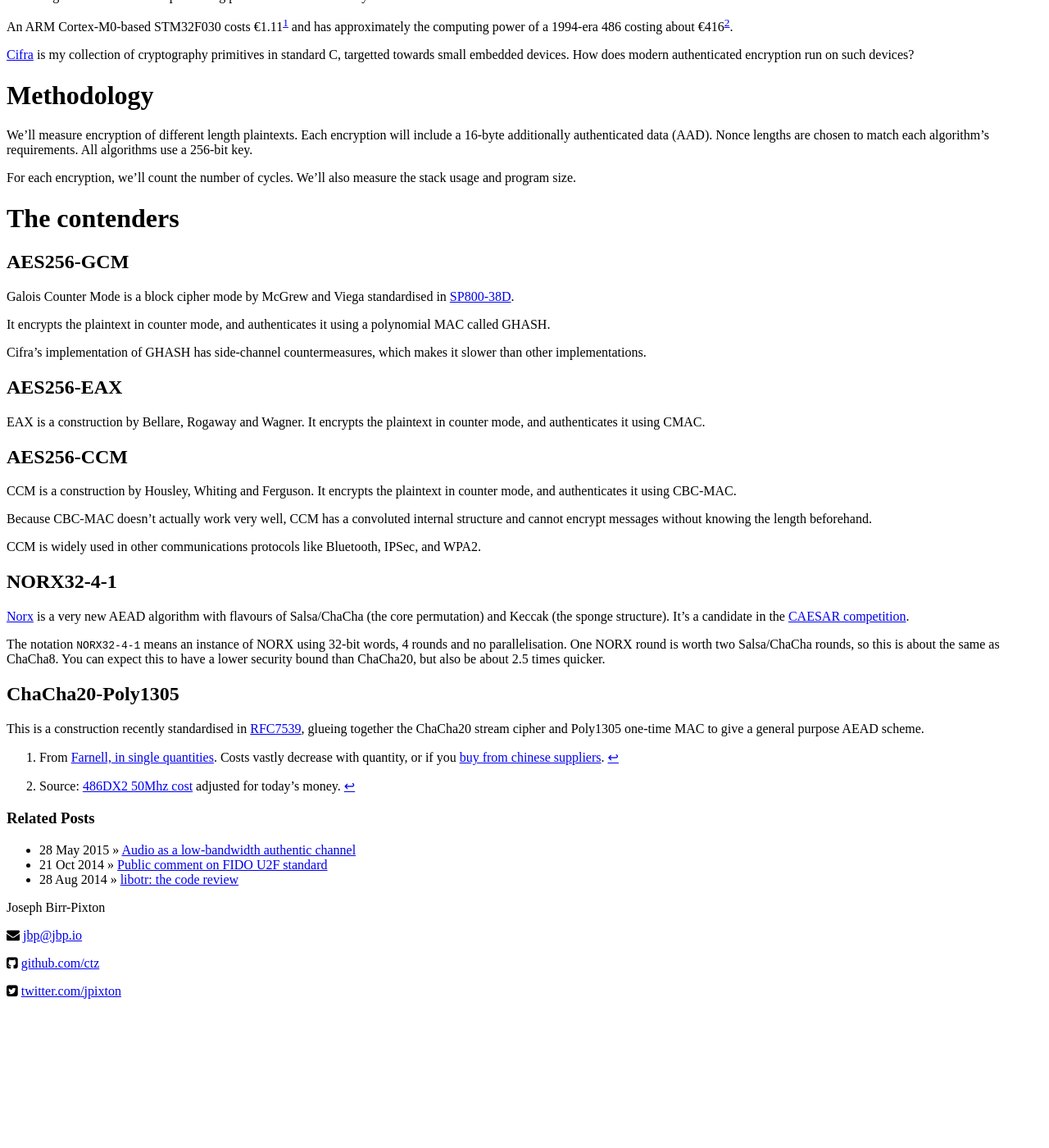
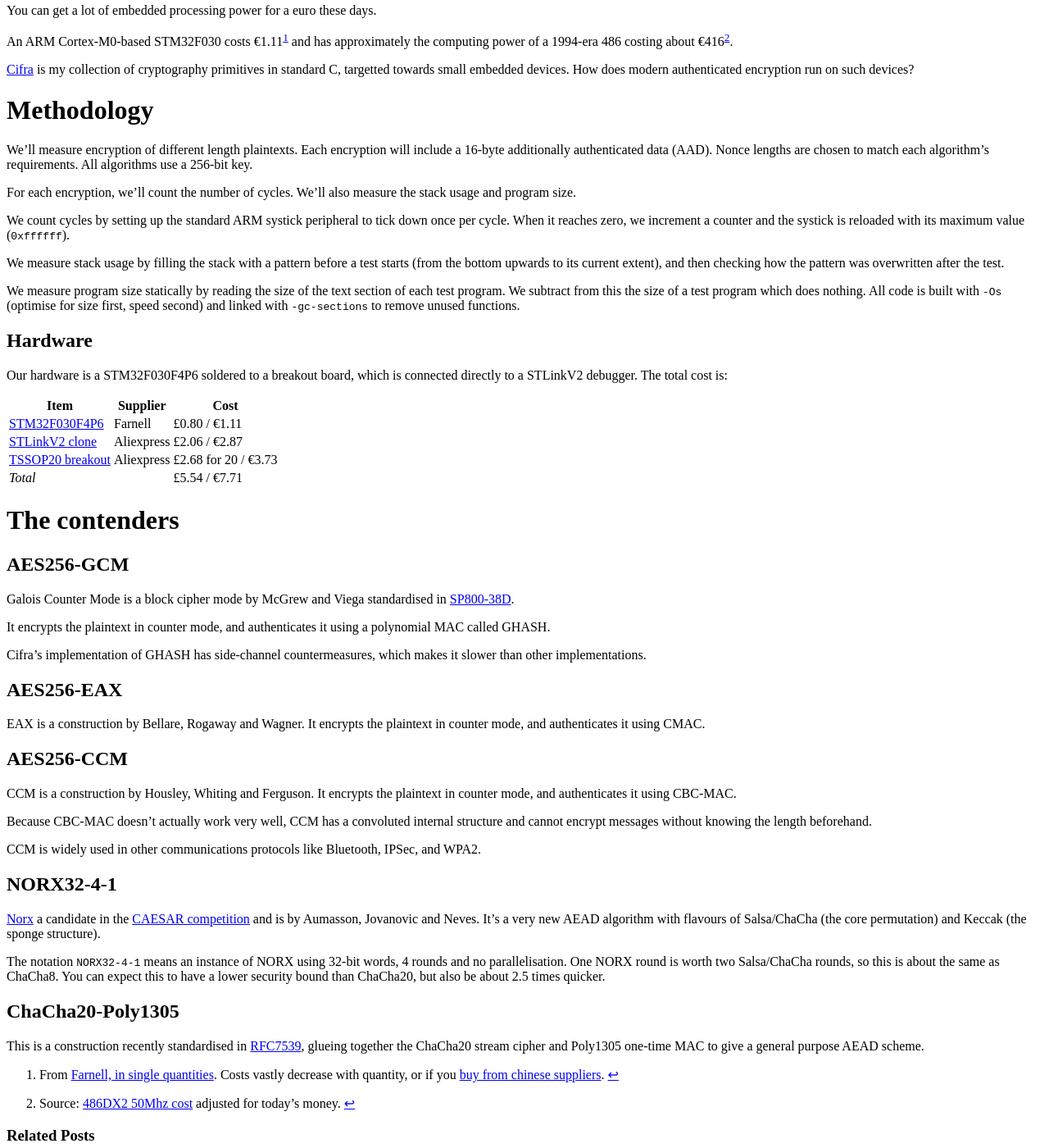
Before and after one commit to ctz/ctz.github.com, a Jekyll site: the page built from _posts/2010-05-31-modern-authenticated-encryption-for-1-euro.md, in a window 1280 px wide and 1400 px high, scrolled down 280 px. Shown: the whole window at 82% size. Built offline with Jekyll 4.4.1, drawn with Linux system fonts in a browser that asks for light colours; before the commit the page ends 1514 px from its top, so only the background shows below that.

Commit message:
more method

```diff
--- a/_posts/2010-05-31-modern-authenticated-encryption-for-1-euro.md
+++ b/_posts/2010-05-31-modern-authenticated-encryption-for-1-euro.md
@@ -24,6 +24,28 @@
 
 For each encryption, we'll count the number of cycles.  We'll also measure the stack usage and program size.
 
+We count cycles by setting up the standard ARM systick peripheral to tick down once per cycle.  When
+it reaches zero, we increment a counter and the systick is reloaded with its maximum value (`0xffffff`).
+
+We measure stack usage by filling the stack with a pattern before a test starts (from the bottom
+upwards to its current extent), and then checking how the pattern was overwritten after the test.
+
+We measure program size statically by reading the size of the text section of each test program.
+We subtract from this the size of a test program which does nothing.  All code is built with `-Os`
+(optimise for size first, speed second) and linked with `-gc-sections` to remove unused functions.
+
+## Hardware
+
+Our hardware is a STM32F030F4P6 soldered to a breakout board, which is connected directly to a STLinkV2
+debugger.  The total cost is:
+
+Item                        |  Supplier    |  Cost
+----                        |  --------    |  ----
+[STM32F030F4P6][farnell]    |  Farnell     |  £0.80 / €1.11
+[STLinkV2 clone][stlinkv2]  |  Aliexpress  |  £2.06 / €2.87
+[TSSOP20 breakout][tssop20] |  Aliexpress  |  £2.68 for 20 / €3.73
+*Total*                     |              |  £5.54 / €7.71
+
 # The contenders
 
 ## AES256-GCM
@@ -49,7 +71,8 @@
 
 ## NORX32-4-1
 
-[Norx][norx] is a very new AEAD algorithm with flavours of Salsa/ChaCha (the core permutation) and Keccak (the sponge structure).  It's a candidate in the [CAESAR competition][caesar].
+[Norx][norx] a candidate in the [CAESAR competition][caesar] and is by Aumasson, Jovanovic and Neves.
+It's a very new AEAD algorithm with flavours of Salsa/ChaCha (the core permutation) and Keccak (the sponge structure).
 
 The notation `NORX32-4-1` means an instance of NORX using 32-bit words, 4 rounds and no parallelisation.
 One NORX round is worth two Salsa/ChaCha rounds, so this is about the same as ChaCha8.
@@ -63,6 +86,8 @@
 [^2]: Source: [486DX2 50Mhz cost][486-cost] adjusted for today's money.
 [farnell]: http://uk.farnell.com/stmicroelectronics/stm32f030f4p6tr/mcu-32bit-cortex-m0-48mhz-tssop/dp/2432084
 [aliexpress]: http://www.aliexpress.com/item/Free-shipping-10pcs-Lot-STM32F030F4P6-STM32F030F/32346098332.html
+[stlinkv2]: http://www.aliexpress.com/item/FREE-SHIPPING-ST-Link-V2-stlink-mini-STM8STM32-STLINK-simulator-download-programming-With-Cover/1766455290.html
+[tssop20]: http://www.aliexpress.com/item/20pcs-LOT-TSSOP20-SSOP20-MSOP20-SOP20-TURN-DIP20-20pin-IC-adapter-Socket-Adapter-plate-PCB-PCB/1719764709.html
 [486-cost]: https://books.google.co.uk/books?id=FzsEAAAAMBAJ&pg=PA5&lpg=PA5&dq=486+50mhz+1994+price&source=bl&ots=hIyb58Hjw9&sig=0AS3jTLuZNsLMrNa-lvKc8TchKk&hl=en&sa=X&ei=pEdrVbWcAYO1sASEh4CYAg&ved=0CC0Q6AEwAg#v=onepage&q=486%2050mhz%201994%20price&f=false
 [cifra]: https://github.com/ctz/cifra
 [rfc7539]: https://tools.ietf.org/html/rfc7539
```
